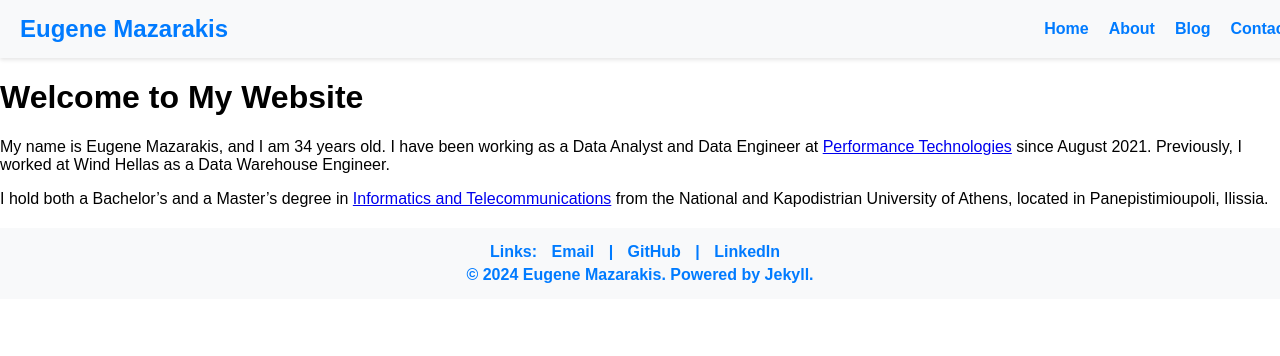
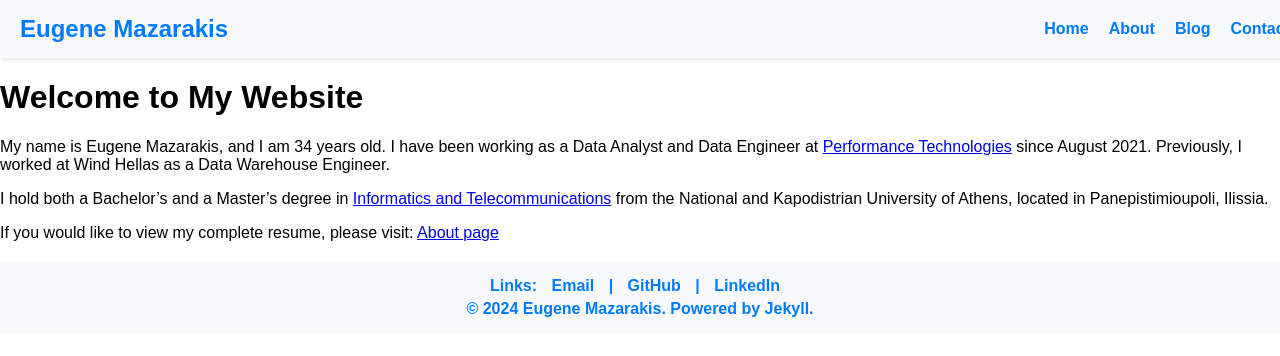
Before and after one commit to EMazarakis/EMazarakis.github.io, a Jekyll site: the page built from index.md, in a window 1280 px wide. Shown: the top 356 px of the page. Built offline with Jekyll 4.4.1, drawn with Linux system fonts in a browser that asks for light colours.

Commit message:
Update index.md

```diff
--- a/index.md
+++ b/index.md
@@ -8,3 +8,5 @@ title: Home
 My name is Eugene Mazarakis, and I am 34 years old. I have been working as a Data Analyst and Data Engineer at [Performance Technologies](https://www.performance.gr/) since August 2021. Previously, I worked at Wind Hellas as a Data Warehouse Engineer.
 
 I hold both a Bachelor’s and a Master’s degree in [Informatics and Telecommunications](https://www.di.uoa.gr/) from the National and Kapodistrian University of Athens, located in Panepistimioupoli, Ilissia.
+
+If you would like to view my complete resume, please visit: [About page](/about)
```
